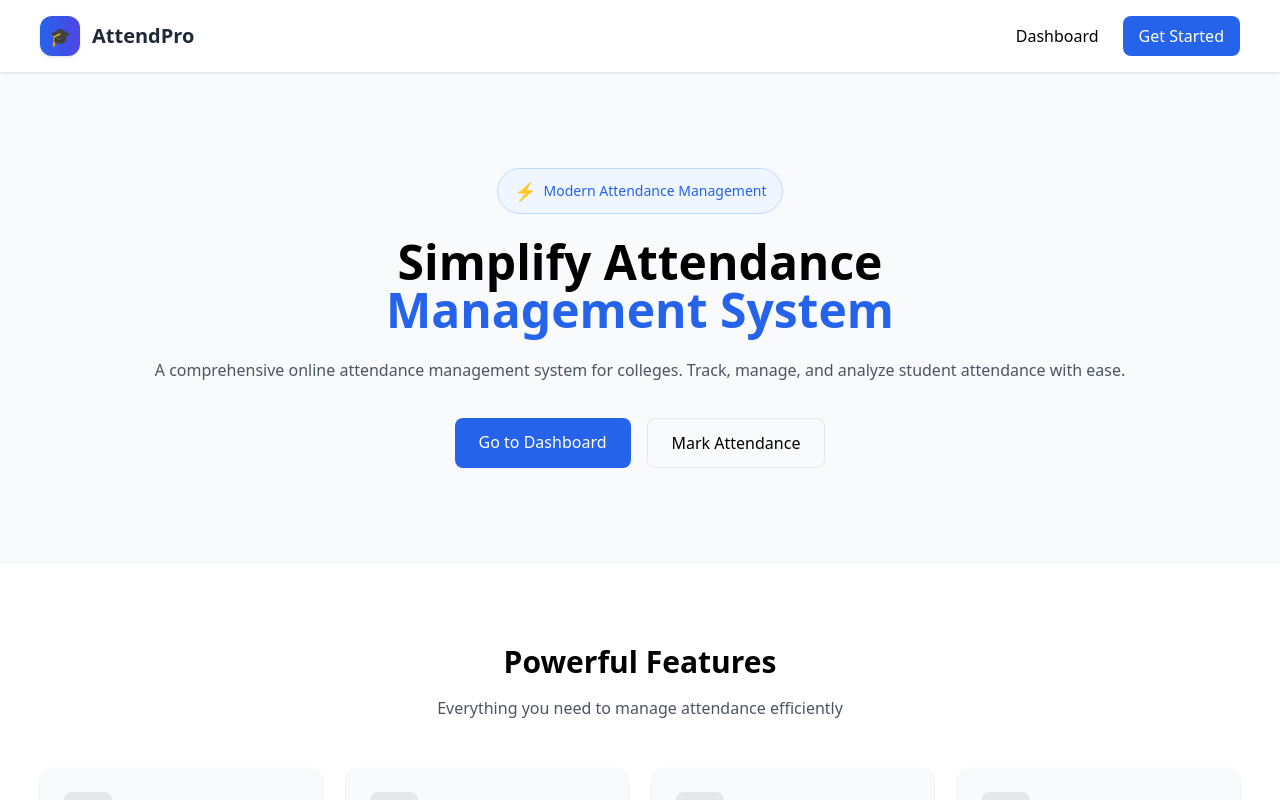
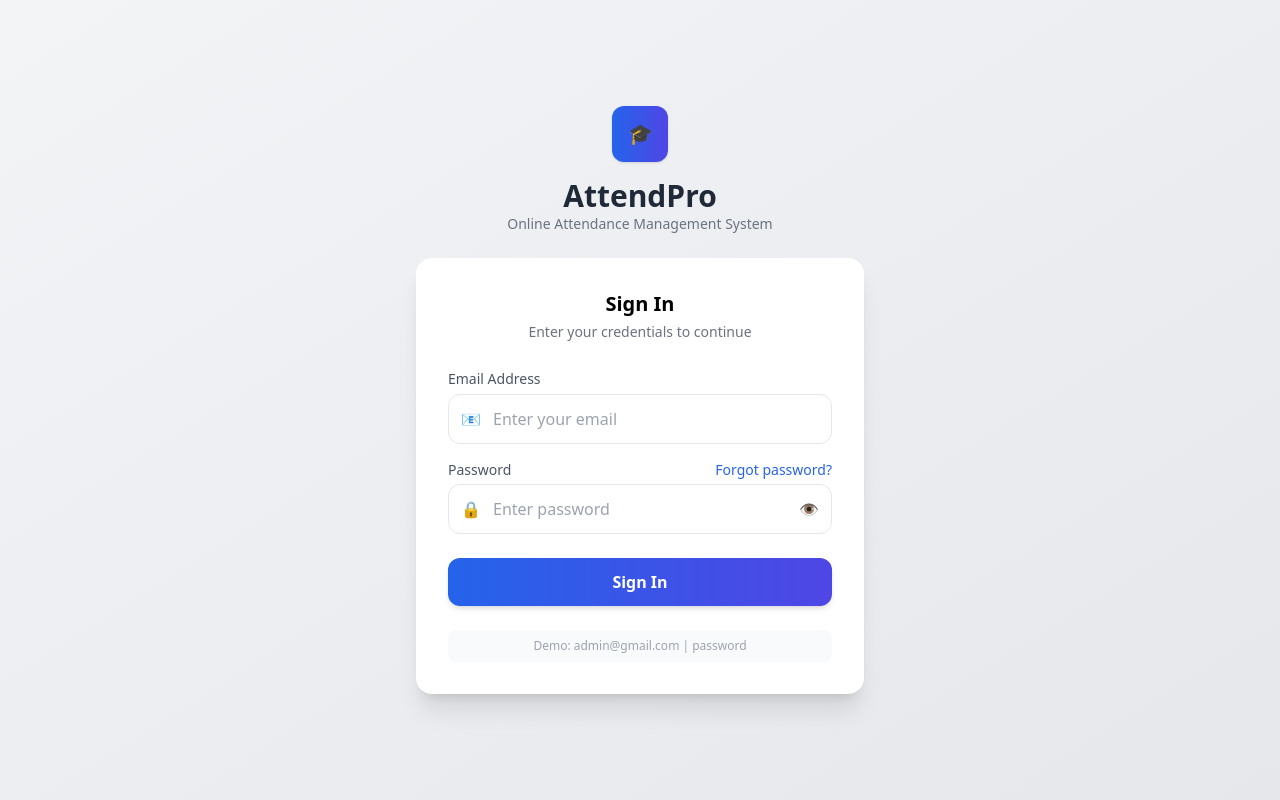
Before and after one commit to Shafreen7kadhija/attendpro, a React (Vite) app: page / in a window 1280 px wide. Before the commit this address led to /home. Shown: the top 800 px of the page. Built offline with nearby package versions, Linux system fonts and the light colour scheme; sample sign-in values are in the browser's storage.

Commit message:
final fix student redirect issue

```diff
--- a/src/App.tsx
+++ b/src/App.tsx
@@ -28,24 +28,7 @@ function App() {
 
       <Routes>
 
-        <Route
-  path="/"
-  element={
-    (() => {
-      const user = JSON.parse(localStorage.getItem("user") || "null");
-
-      if (!isLoggedIn) {
-        return <Login setIsLoggedIn={setIsLoggedIn} />;
-      }
-
-      if (user?.role === "student") {
-        return <Navigate to={`/student-view/${user.id}`} />;
-      }
-
-      return <Navigate to="/home" />;
-    })()
-  }
-/>
+      <Route path="/" element={<Login setIsLoggedIn={setIsLoggedIn} />} />
 
        <Route
        path="/home"
--- a/src/pages/Login.tsx
+++ b/src/pages/Login.tsx
@@ -27,11 +27,13 @@ export default function Login({ setIsLoggedIn }: any) {
       toast.success("Login successful ✅");
       // 🔥 SIMPLE & WORKING LOGIC
       const user = res.data;
-      if (user.role === "student") {
-        navigate(`/student-view/${user.id}`);
-    } else {
-        navigate("/home");
-    }
+      setTimeout(() => {
+        if (user.role === "student") {
+            navigate(`/student-view/${user.id}`);
+        } else {
+            navigate("/home");
+        }
+    }, 100);
 
     } catch (err) {
       toast.error("Invalid email or password ❌");
```
